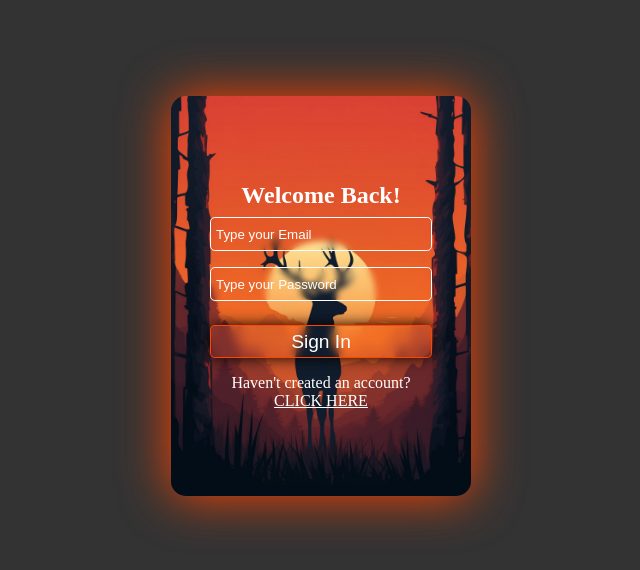
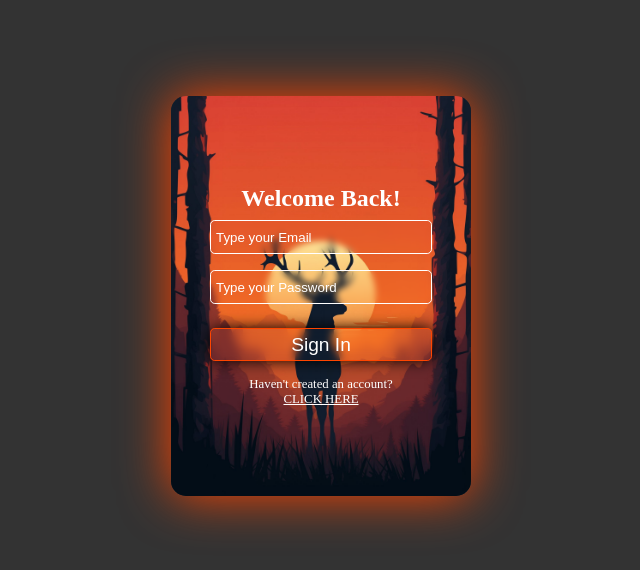
Before and after one commit to raihan-projects/project-no-2, a plain HTML site: page index.html in a window 1280 px wide. Shown: the part 104-674 px from the top of the page, without its empty margins (319-959 px from the left). Drawn offline with Linux system fonts and the light colour scheme.

Commit message:
update style.css

```diff
--- a/style.css
+++ b/style.css
@@ -97,3 +97,6 @@ body {
 ::placeholder {
     color: white;
 }
+.signin p, .signup p{
+   font-size: .8rem;
+}
```
